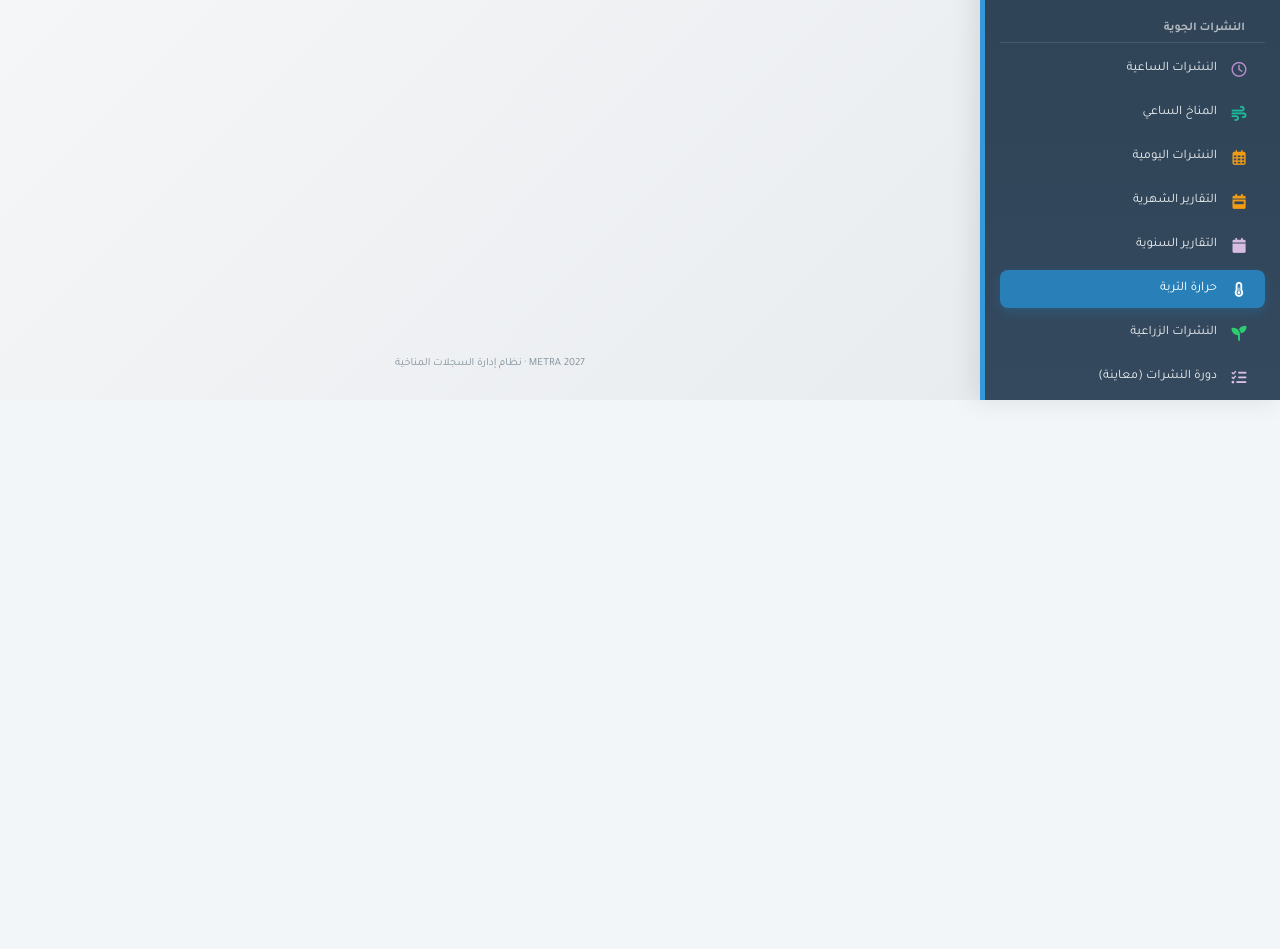
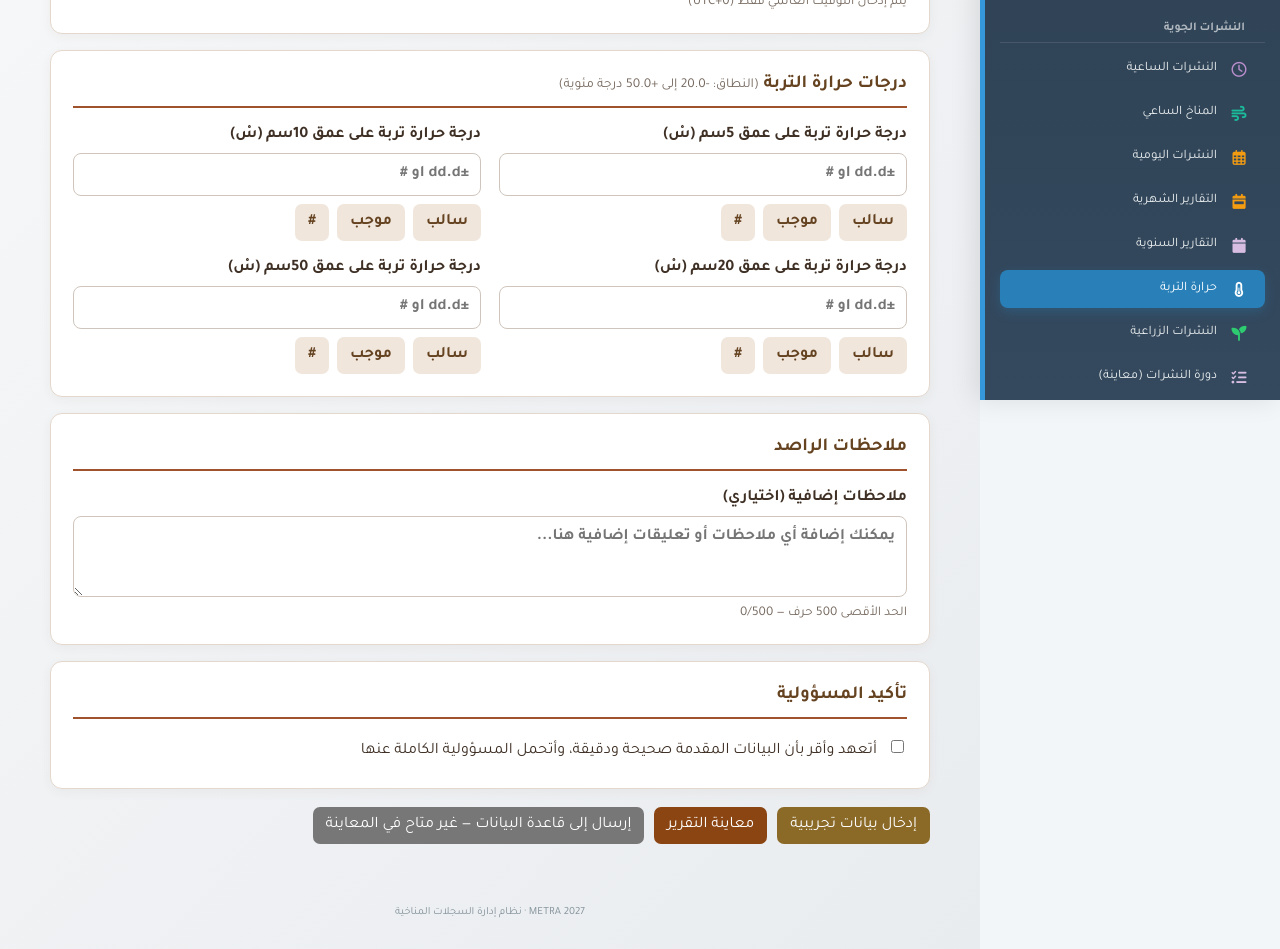
Before and after one commit to gfa437926-tech/metra2027, an Angular app in the folder angular-app/: page /soil-temperature in a window 1280 px wide. Shown: the part 400-1349 px from the top of the page. Before the commit the page ends 800 px from the top, so only its background shows below. Built offline with nearby package versions, Linux system fonts and the light colour scheme.

Commit message:
Implement soil temperature entry preview with original field labels

```diff
--- a/angular-app/src/app/features/soil/soil-temperature.component.ts
+++ b/angular-app/src/app/features/soil/soil-temperature.component.ts
@@ -1,3 +1,127 @@
+import { CommonModule } from '@angular/common';
 import { Component } from '@angular/core';
-@Component({ standalone: true, template: `<h1>حرارة التربة</h1><p>مساحة وحدة قراءات وتحليلات درجات حرارة التربة.</p><p class="note">سيتم نقل الوظائف بعد مراجعة ملفات الوحدة القديمة.</p>`, styles: [`h1{color:#123b52}.note{padding:14px;background:#fff8e9;border-radius:8px;color:#725829}`] })
-export class SoilTemperatureComponent {}
+
+@Component({
+  standalone: true,
+  selector: 'metra-soil-temperature',
+  imports: [CommonModule],
+  template: `
+    <div class="soil-page" dir="rtl">
+      <header class="soil-header">
+        <div><h1>نظام درجات حرارة التربة</h1><p>إدخال بيانات درجات حرارة التربة وفق نموذج الرصد الأصلي</p></div>
+        <span class="preview-tag">وضع المعاينة</span>
+      </header>
+      <div class="notice"><strong>تنبيه:</strong> هذه معاينة للواجهة والتحقق داخل الصفحة. لا يوجد اتصال فعلي بقاعدة البيانات أو API، ولا يتم حفظ السجلات بشكل دائم.</div>
+      <form #soilForm (submit)="preview($event, soilForm)">
+        <section class="panel">
+          <h2>المعلومات الأساسية</h2>
+          <label class="field">التوقيت العالمي المكافئ (UTC)
+            <select name="utcTime" required>
+              <option value="" selected disabled>اختر الوقت العالمي (UTC)</option>
+              <option value="00">00:00 UTC</option><option value="06">06:00 UTC</option>
+              <option value="12">12:00 UTC</option><option value="18">18:00 UTC</option>
+            </select>
+            <small>يتم إدخال التوقيت العالمي فقط (UTC+0)</small>
+          </label>
+        </section>
+        <section class="panel">
+          <h2>درجات حرارة التربة <small>(النطاق: -20.0 إلى +50.0 درجة مئوية)</small></h2>
+          <div class="fields">
+            <label class="field">درجة حرارة تربة على عمق 5سم (سْ)
+              <input #t5 name="soilTemp5cm" type="text" placeholder="±dd.d أو #" maxlength="5" required>
+              <span class="signs"><button type="button" (click)="setSign(t5, '-')">سالب</button><button type="button" (click)="setSign(t5, '+')">موجب</button><button type="button" (click)="setMissing(t5)">#</button></span>
+            </label>
+            <label class="field">درجة حرارة تربة على عمق 10سم (سْ)
+              <input #t10 name="soilTemp10cm" type="text" placeholder="±dd.d أو #" maxlength="5" required>
+              <span class="signs"><button type="button" (click)="setSign(t10, '-')">سالب</button><button type="button" (click)="setSign(t10, '+')">موجب</button><button type="button" (click)="setMissing(t10)">#</button></span>
+            </label>
+            <label class="field">درجة حرارة تربة على عمق 20سم (سْ)
+              <input #t20 name="soilTemp20cm" type="text" placeholder="±dd.d أو #" maxlength="5" required>
+              <span class="signs"><button type="button" (click)="setSign(t20, '-')">سالب</button><button type="button" (click)="setSign(t20, '+')">موجب</button><button type="button" (click)="setMissing(t20)">#</button></span>
+            </label>
+            <label class="field">درجة حرارة تربة على عمق 50سم (سْ)
+              <input #t50 name="soilTemp50cm" type="text" placeholder="±dd.d أو #" maxlength="5" required>
+              <span class="signs"><button type="button" (click)="setSign(t50, '-')">سالب</button><button type="button" (click)="setSign(t50, '+')">موجب</button><button type="button" (click)="setMissing(t50)">#</button></span>
+            </label>
+          </div>
+        </section>
+        <section class="panel">
+          <h2>ملاحظات الراصد</h2>
+          <label class="field">ملاحظات إضافية (اختياري)
+            <textarea name="observerNotes" rows="3" maxlength="500" placeholder="يمكنك إضافة أي ملاحظات أو تعليقات إضافية هنا..." (input)="countNotes($event)"></textarea>
+            <small>الحد الأقصى 500 حرف — {{ notesCount }}/500</small>
+          </label>
+        </section>
+        <section class="panel">
+          <h2>تأكيد المسؤولية</h2>
+          <label class="agreement"><input name="responsibilityConfirmed" type="checkbox" required> أتعهد وأقر بأن البيانات المقدمة صحيحة ودقيقة، وأتحمل المسؤولية الكاملة عنها</label>
+        </section>
+        <div class="actions">
+          <button type="button" class="test" (click)="fillTestData(t5,t10,t20,t50,soilForm)">إدخال بيانات تجريبية</button>
+          <button type="submit" class="preview">معاينة التقرير</button>
+          <button type="button" class="submit" disabled title="يتطلب ربط API وقاعدة البيانات">إرسال إلى قاعدة البيانات — غير متاح في المعاينة</button>
+        </div>
+      </form>
+      <section class="panel result" *ngIf="previewText"><h2>معاينة التقرير</h2><pre>{{ previewText }}</pre></section>
+    </div>
+  `,
+  styles: [`
+    .soil-page{max-width:1100px;margin:0 auto;padding:20px;color:#3f3025}
+    .soil-header{display:flex;align-items:center;justify-content:space-between;gap:16px;padding:24px;background:linear-gradient(135deg,#8b4513,#654321);color:#fff;border-radius:14px}
+    h1{margin:0;font-size:1.65rem}.soil-header p{margin:8px 0 0}.preview-tag{background:#fff;color:#654321;padding:7px 12px;border-radius:20px;white-space:nowrap}
+    .notice{margin:16px 0;padding:12px 16px;background:#fff4df;border-right:4px solid #a0522d;border-radius:8px;line-height:1.8}
+    .panel{background:#fff;border:1px solid #e4d8cc;border-radius:12px;padding:22px;margin:16px 0;box-shadow:0 3px 12px #6543210d}
+    h2{font-size:1.15rem;color:#654321;margin:0 0 18px;padding-bottom:10px;border-bottom:2px solid #a0522d}h2 small{font-size:.85rem;font-weight:400}
+    .fields{display:grid;grid-template-columns:repeat(2,minmax(0,1fr));gap:18px}.field{display:flex;flex-direction:column;gap:8px;font-weight:600}
+    input[type=text],select,textarea{width:100%;box-sizing:border-box;border:1px solid #cfc5bc;border-radius:8px;background:#fff;color:#212529;padding:11px;font:inherit}
+    input:focus,select:focus,textarea:focus{outline:2px solid #a0522d55;border-color:#a0522d}
+    small{font-weight:400;color:#76695f}.signs{display:flex;gap:8px}.signs button,.actions button{border:0;border-radius:7px;padding:9px 13px;cursor:pointer}.signs button{background:#f0e6dc;color:#654321}
+    .agreement{display:flex;gap:10px;align-items:flex-start;line-height:1.8}.actions{display:flex;flex-wrap:wrap;gap:10px;margin:18px 0}.actions button{color:#fff}.test{background:#8b6a28}.preview{background:#8b4513}.submit{background:#777;cursor:not-allowed!important}
+    .result pre{white-space:pre-wrap;font:inherit;line-height:1.9}.result{border-color:#a0522d}
+    @media(max-width:700px){.fields{grid-template-columns:1fr}.soil-page{padding:12px}.soil-header{align-items:flex-start;flex-direction:column}}
+  `]
+})
+export class SoilTemperatureComponent {
+  notesCount = 0;
+  previewText = '';
+
+  setSign(field: HTMLInputElement, sign: string): void {
+    if (field.value === '#') return;
+    const value = field.value.replace(/^[+-]/, '');
+    field.value = sign + value;
+  }
+
+  setMissing(field: HTMLInputElement): void {
+    field.value = '#';
+  }
+
+  countNotes(event: Event): void {
+    this.notesCount = (event.target as HTMLTextAreaElement).value.length;
+  }
+
+  fillTestData(t5: HTMLInputElement, t10: HTMLInputElement, t20: HTMLInputElement, t50: HTMLInputElement, form: HTMLFormElement): void {
+    t5.value = '+24.3';
+    t10.value = '+23.1';
+    t20.value = '+21.8';
+    t50.value = '+20.5';
+    (form.elements.namedItem('utcTime') as HTMLSelectElement).value = '06';
+    (form.elements.namedItem('observerNotes') as HTMLTextAreaElement).value = 'بيانات تجريبية لا تمثل رصداً فعلياً.';
+    this.notesCount = (form.elements.namedItem('observerNotes') as HTMLTextAreaElement).value.length;
+  }
+
+  preview(event: Event, form: HTMLFormElement): void {
+    event.preventDefault();
+    if (!form.reportValidity()) return;
+    const data = new FormData(form);
+    const labels: Record<string, string> = {
+      utcTime: 'التوقيت العالمي المكافئ (UTC)',
+      soilTemp5cm: 'درجة حرارة تربة على عمق 5سم (سْ)',
+      soilTemp10cm: 'درجة حرارة تربة على عمق 10سم (سْ)',
+      soilTemp20cm: 'درجة حرارة تربة على عمق 20سم (سْ)',
+      soilTemp50cm: 'درجة حرارة تربة على عمق 50سم (سْ)',
+      observerNotes: 'ملاحظات إضافية (اختياري)'
+    };
+    this.previewText = Object.entries(labels).map(([key, label]) => `${label}: ${String(data.get(key) ?? '—')}`).join('\\n');
+    this.previewText += '\\nتأكيد المسؤولية: تم التأكيد';
+  }
+}
```
